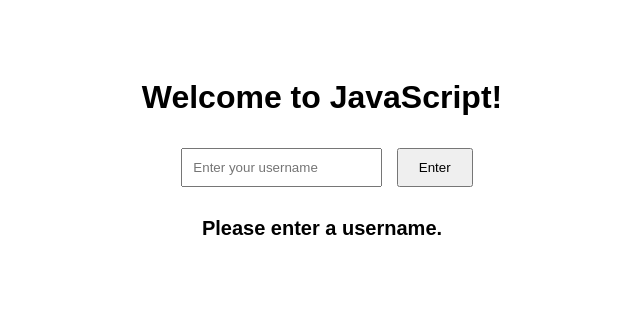
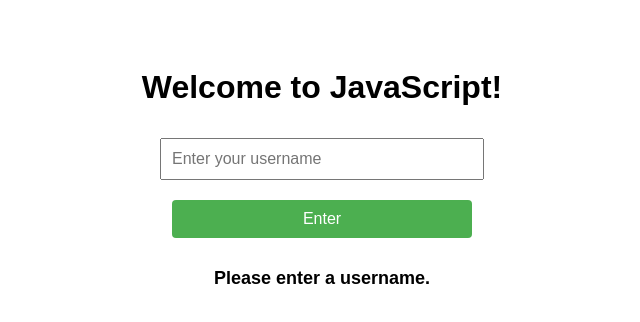
Before and after one commit to YashDYD/FRONT-END-PROJECT-1, a plain HTML site: page task 4.html in a window 1280 px wide. Both pictures are taken after a click on the button "Enter". Shown: the whole page, without its empty margins (318-958 px from the left). Drawn offline with Linux system fonts and the light colour scheme.

Commit message:
Update task 4.html

```diff
--- a/task 4.html
+++ b/task 4.html
@@ -1,26 +1,38 @@
 <!DOCTYPE html>
 <html lang="en">
 <head>
-  <meta charset="UTF-8">
-  <meta name="viewport" content="width=device-width, initial-scale=1.0">
+  <meta charset="UTF-8" />
+  <meta name="viewport" content="width=device-width, initial-scale=1.0" />
   <title>Welcome Page</title>
   <style>
     body {
       font-family: Arial, sans-serif;
+      padding: 40px 20px;
+      display: flex;
+      flex-direction: column;
+      align-items: center;
       text-align: center;
-      padding-top: 50px;
     }
-    input {
+
+    input, button {
+      width: 90%;
+      max-width: 300px;
       padding: 10px;
-      margin: 10px;
+      margin: 10px 0;
+      font-size: 16px;
     }
+
     button {
-      padding: 10px 20px;
+      background-color: #4CAF50;
+      color: white;
+      border: none;
+      border-radius: 4px;
       cursor: pointer;
     }
+
     #welcomeMessage {
       margin-top: 20px;
-      font-size: 20px;
+      font-size: 18px;
       font-weight: bold;
     }
   </style>
@@ -29,23 +41,22 @@
 
   <h1>Welcome to JavaScript!</h1>
 
-  <!-- Input field to capture username -->
   <input type="text" id="username" placeholder="Enter your username" />
 
-  <!-- Button to trigger the greeting -->
-  <button onclick="welcomeUser()">Enter</button>
+  <!-- Tooltip on hover using title -->
+  <button onclick="welcomeUser()" title="Welcome to JS World!">Enter</button>
 
-  <!-- Area where the welcome message will appear -->
   <div id="welcomeMessage"></div>
 
   <script>
-    // Function to welcome the user
     function welcomeUser() {
-      var username = document.getElementById('username').value;
+      const username = document.getElementById('username').value.trim();
+      const messageDiv = document.getElementById('welcomeMessage');
+
       if (username) {
-        document.getElementById('welcomeMessage').innerText = 'Welcome to JS ' + username;
+        messageDiv.innerText = `Welcome to JS World, ${username}!`;
       } else {
-        document.getElementById('welcomeMessage').innerText = 'Please enter a username.';
+        messageDiv.innerText = 'Please enter a username.';
       }
     }
   </script>
```
